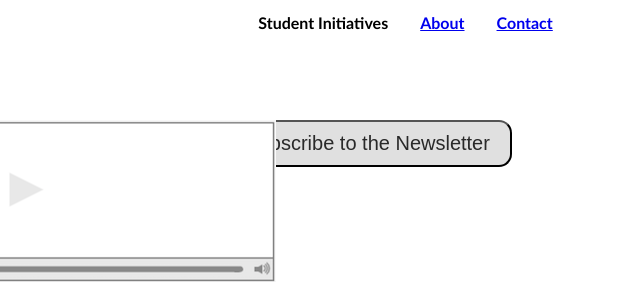
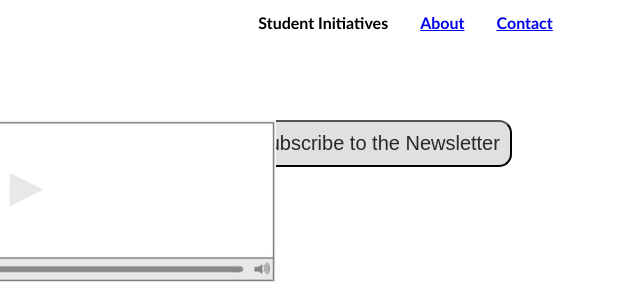
Before and after one commit to Combii/KeaEventsWeb, a website: page public/index.html in a window 1280 px wide. Shown: the top 283 px of the page, 640-1280 px from the left. Drawn offline with Linux system fonts and the light colour scheme.

Commit message:
Fix button

```diff
--- a/public/indexStylePage.css
+++ b/public/indexStylePage.css
@@ -89,14 +89,12 @@ p {
 }
 
 button {
-    -webkit-border-radius: 13;
-    -moz-border-radius: 13;
     border-radius: 13px;
-    font-family: Arial;
+    font-family: Arial, serif;
     color: #292929;
     font-size: 20px;
     background: #e0e0e0;
-    padding: 10px 20px 10px 20px;
+    padding: 10px 10px 10px 10px;
     text-decoration: none;
 }
 
```
